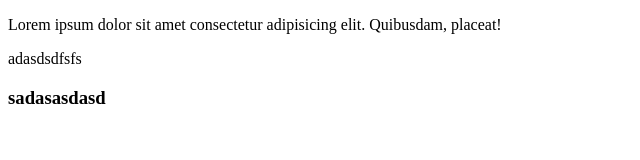
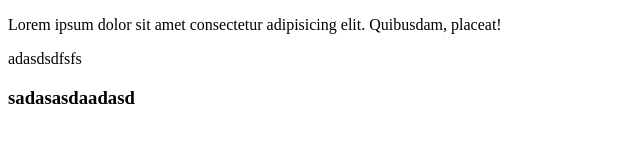
Before and after one commit to djubei/project, a plain HTML site: page index.html in a window 1280 px wide. Shown: the full height of the page, 0-640 px from the left. Drawn offline with Linux system fonts and the light colour scheme.

Commit message:
sadasdada

```diff
--- a/index.html
+++ b/index.html
@@ -10,7 +10,7 @@
 <body>
 	<p>Lorem ipsum dolor sit amet consectetur adipisicing elit. Quibusdam, placeat!</p>
 	<p>adasdsdfsfs</p>
-	<h3>sadasasdasd</h3>
+	<h3>sadasasdaadasd</h3>
 	<script src="js/script1.js"></script>
 	<!-- <script>
 		alert(1);
```
